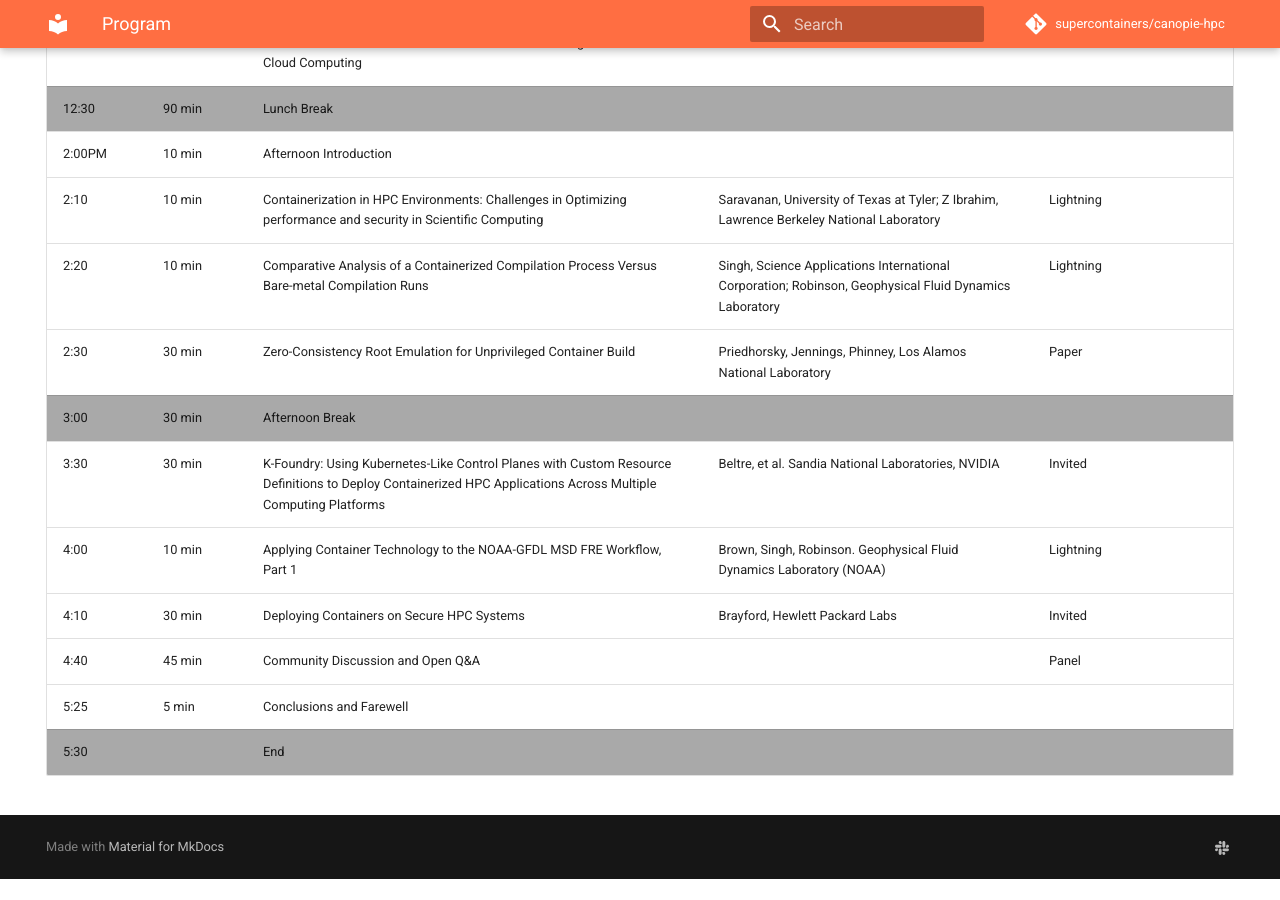
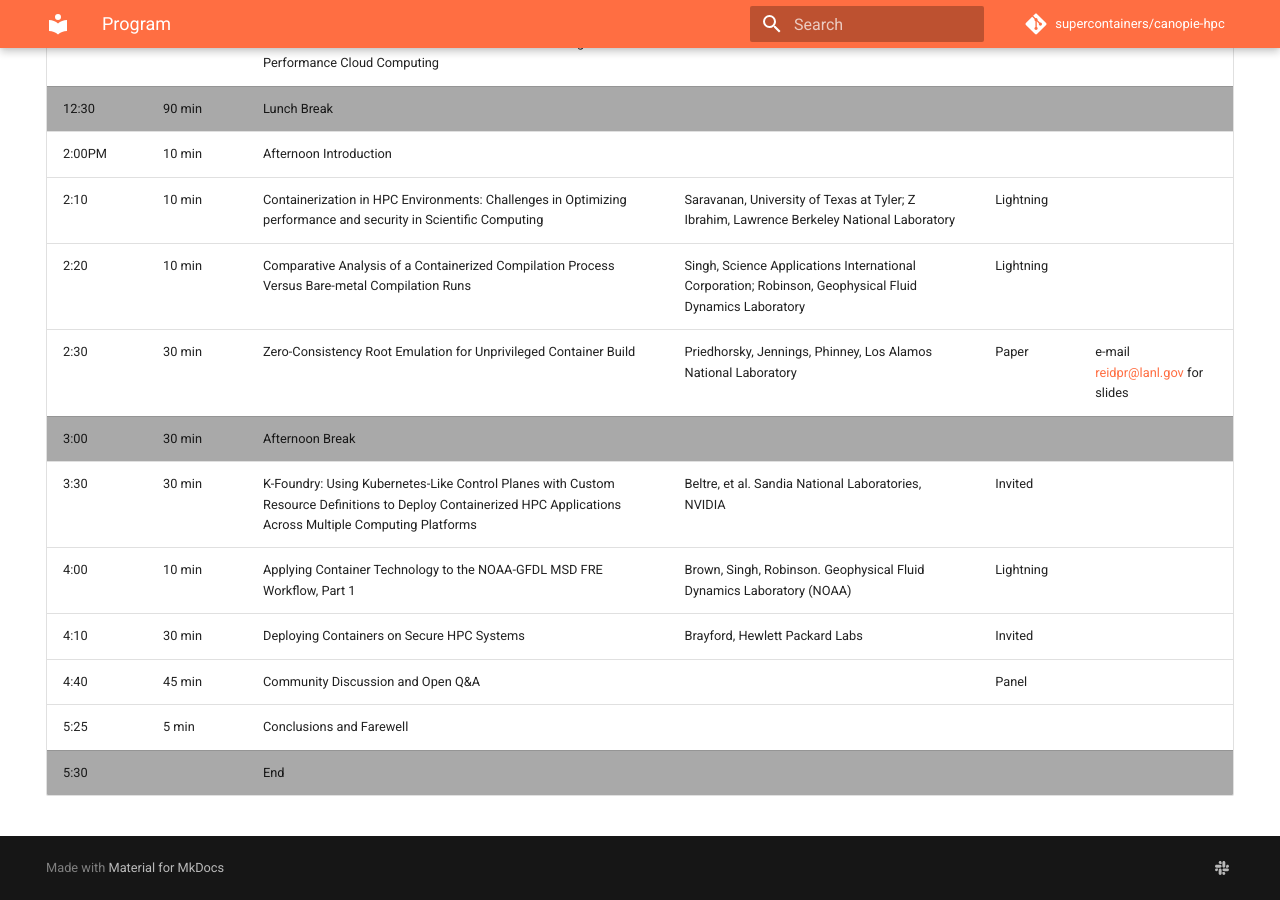
Before and after one commit to supercontainers/canopie-hpc, an MkDocs documentation site: the page built from docs/program.md, in a window 1280 px wide and 900 px high, scrolled down 842 px. Built offline with MkDocs 1.6.1 and Material for MkDocs 9.7.7, drawn with Linux system fonts in a browser that asks for light colours; comment, search, counter and statistics services are not loaded; before the commit the page ends 1721 px from its top, so only the background shows below that.

Commit message:
add Priedhorsky slides HOWTO

```diff
--- a/docs/program.md
+++ b/docs/program.md
@@ -117,7 +117,7 @@ Sunday, November 17th, 2024
         <td>Zero-Consistency Root Emulation for Unprivileged Container Build</td>
         <td>Priedhorsky, Jennings, Phinney, Los Alamos National Laboratory</td>
         <td>Paper</td>
-        <td></td>
+        <td>e-mail <a href="mailto:reidpr@lanl.gov?subject=please%20rick-roll%20me">reidpr@lanl.gov</a> for slides</td>
     </tr>
     <tr style="background-color:#A9A9A9">
         <td>3:00</td>
```
